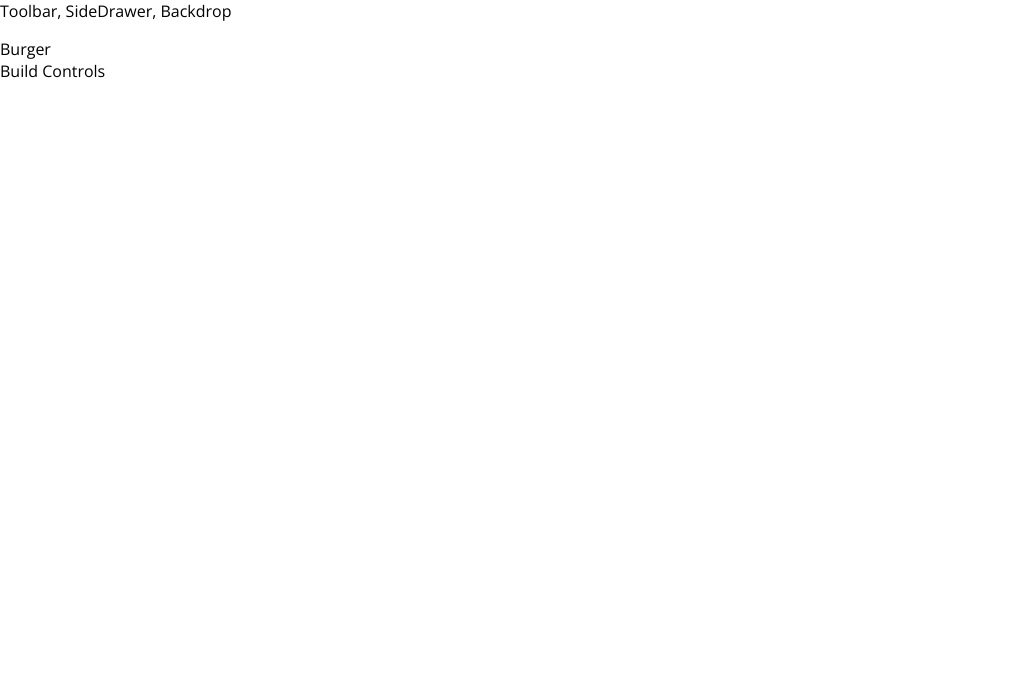
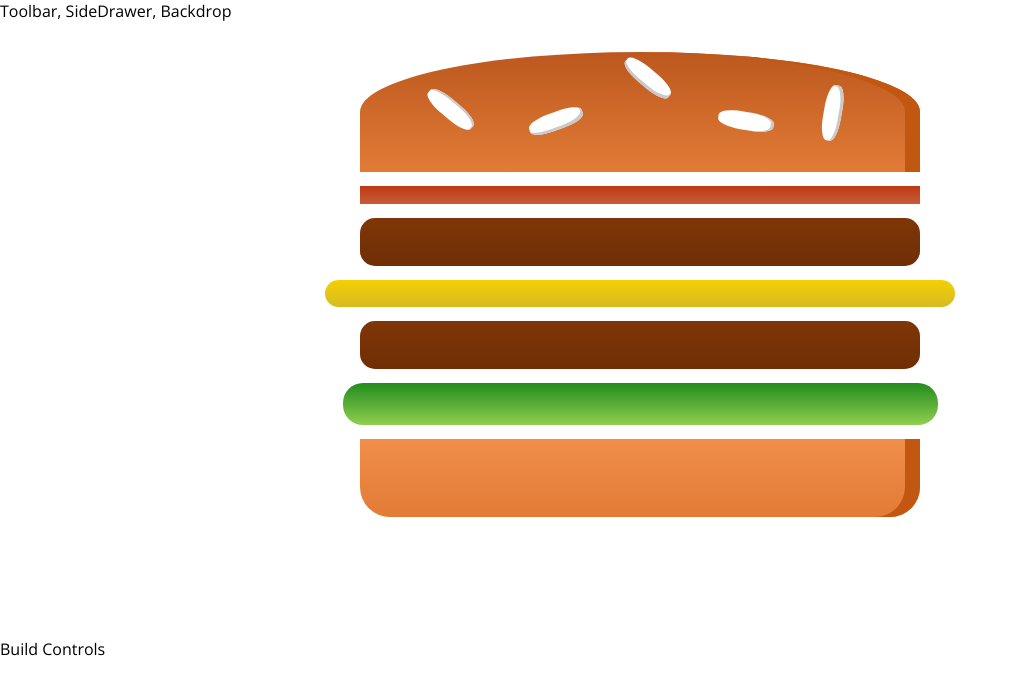
Before and after one commit to iibtisam/react-burger-app, a React app: page / in a window 1280 px wide. Shown: the top 694 px of the page, without its empty margins (0-1018 px from the left). Built offline with nearby package versions, Linux system fonts and the light colour scheme.

Commit message:
Starting the Burger Component

```diff
--- a/src/components/Burger/Burger.js
+++ b/src/components/Burger/Burger.js
@@ -1 +1,20 @@
 import React from "react";
+import classes from './Burger.module.css';
+import BurgerIngredient from "./BurgerIngredient/BurgerIngredient";
+
+const burger = props => {
+    return (
+        <div className={classes.Burger}>
+            <BurgerIngredient type="bread-top" />
+            <BurgerIngredient type="bacon" />
+            <BurgerIngredient type="meat" />
+            <BurgerIngredient type="cheese" />
+            <BurgerIngredient type="meat" />
+            <BurgerIngredient type="salad" />
+            <BurgerIngredient type="bread-bottom" />
+        </div>
+    );
+};
+
+
+export default burger;
--- /dev/null
+++ b/src/components/Burger/Burger.module.css
@@ -0,0 +1,30 @@
+.Burger {
+    width: 100%;
+    margin: auto;
+    height: 250px;
+    overflow: auto;
+    text-align: center;
+    font-weight: bold;
+    font-size: 1.2rem;
+}
+
+@media (min-width: 500px) and (min-height: 400px){
+    .Burger {
+        width: 350px;
+        height: 300px;
+    }
+}
+
+@media (min-width: 500px) and (min-height: 401px){
+    .Burger {
+        width: 450px;
+        height: 400px;
+    }
+}
+
+@media (min-width: 1000px) and (min-height: 700px){
+    .Burger {
+        width: 700px;
+        height: 600px;
+    }
+}
--- a/src/components/Burger/BurgerIngredient/BurgerIngredient.js
+++ b/src/components/Burger/BurgerIngredient/BurgerIngredient.js
@@ -1,5 +1,5 @@
 import React, {Component} from "react";
-import classes from './BurgerIngredient.css';
+import classes from './BurgerIngredient.module.css';
 import PropTypes from 'prop-types';
 
 class BurgerIngredient extends Component {
@@ -8,26 +8,26 @@ class BurgerIngredient extends Component {
 
         switch (this.props.type) {
             case('bread-bottom'):
-                ingredient = <div className={classes.BreadBottom}>&nbsp;</div>;
+                ingredient = <div className={classes.BreadBottom}></div>;
                 break;
             case('bread-top'):
                 ingredient = (
                     <div className={classes.BreadTop}>
-                        <div className={classes.Seeds1}>&nbsp;</div>
-                        <div className={classes.Seeds2}>&nbsp;</div>
+                        <div className={classes.Seeds1}></div>
+                        <div className={classes.Seeds2}></div>
                     </div>);
                 break;
             case('meat'):
-                ingredient = <div className={classes.Meat}>&nbsp;</div>;
+                ingredient = <div className={classes.Meat}></div>;
                 break;
             case('cheese'):
-                ingredient = <div className={classes.Cheese}>&nbsp;</div>;
+                ingredient = <div className={classes.Cheese}></div>;
                 break;
             case('salad'):
-                ingredient = <div className={classes.Salad}>&nbsp;</div>;
+                ingredient = <div className={classes.Salad}></div>;
                 break;
             case('bacon'):
-                ingredient = <div className={classes.Bacon}>&nbsp;</div>;
+                ingredient = <div className={classes.Bacon}></div>;
                 break;
             default:
                 ingredient = null;
@@ -37,7 +37,7 @@ class BurgerIngredient extends Component {
     }
 }
 
-BurgerIngredient.proptypes = {
+BurgerIngredient.propTypes = {
     type: PropTypes.string.isRequired
 };
 
--- a/src/containers/BurgerBuilder/BurgerBuilder.js
+++ b/src/containers/BurgerBuilder/BurgerBuilder.js
@@ -1,11 +1,13 @@
 import React, { Component } from "react";
 import Aux from '../../hoc/Aux';
+import Burger from '../../components/Burger/Burger';
+
 
 class BurgerBuilder extends Component {
     render(){
         return (
             <Aux>
-                <div> Burger </div>
+                <Burger />
                 <div> Build Controls</div>
             </Aux>
         );
```
Also changed, not shown: src/components/Burger/BurgerIngredient/BurgerIngredient.module.css (renamed from src/components/Burger/BurgerIngredient/BurgerIngredient.css).
